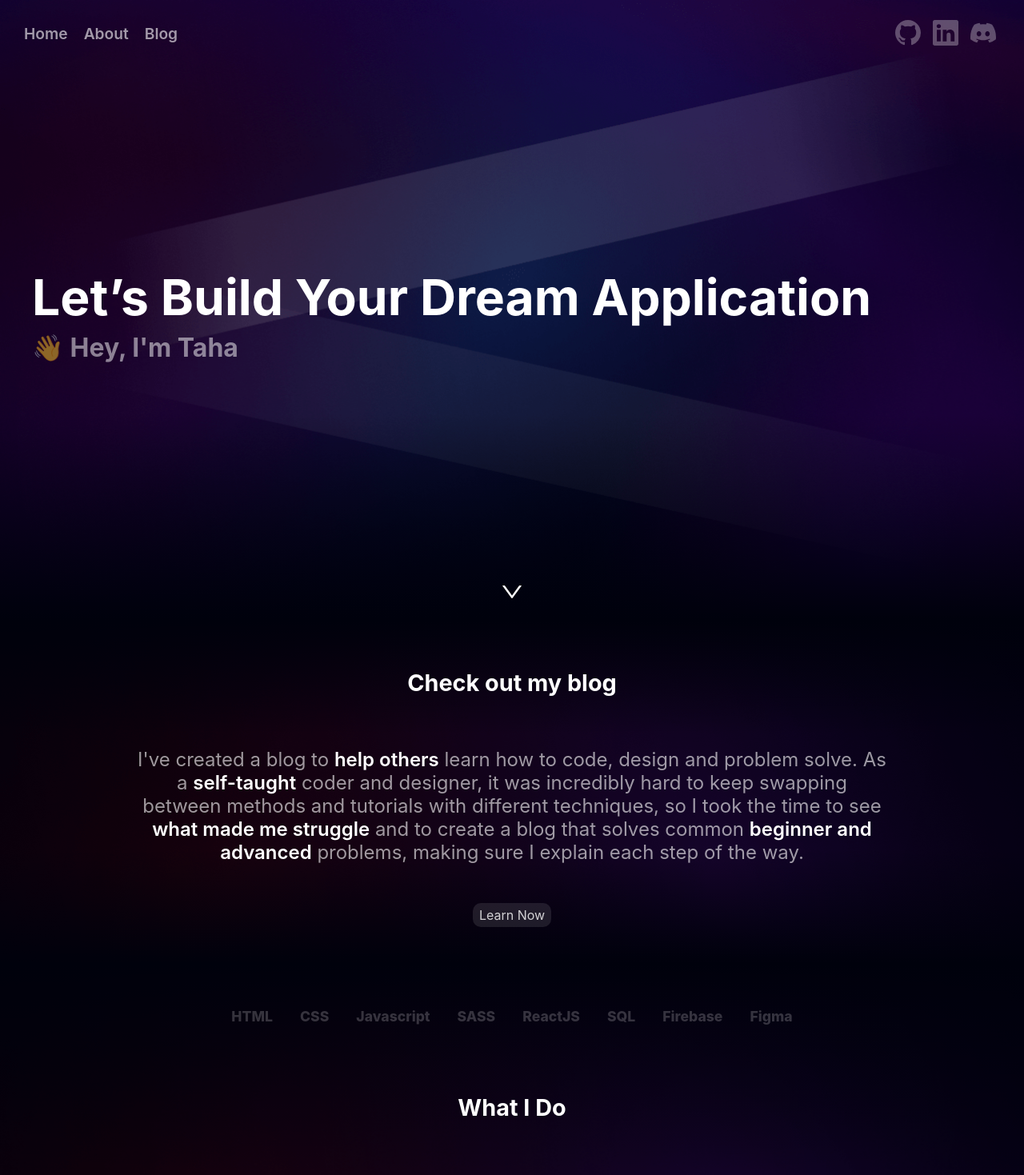
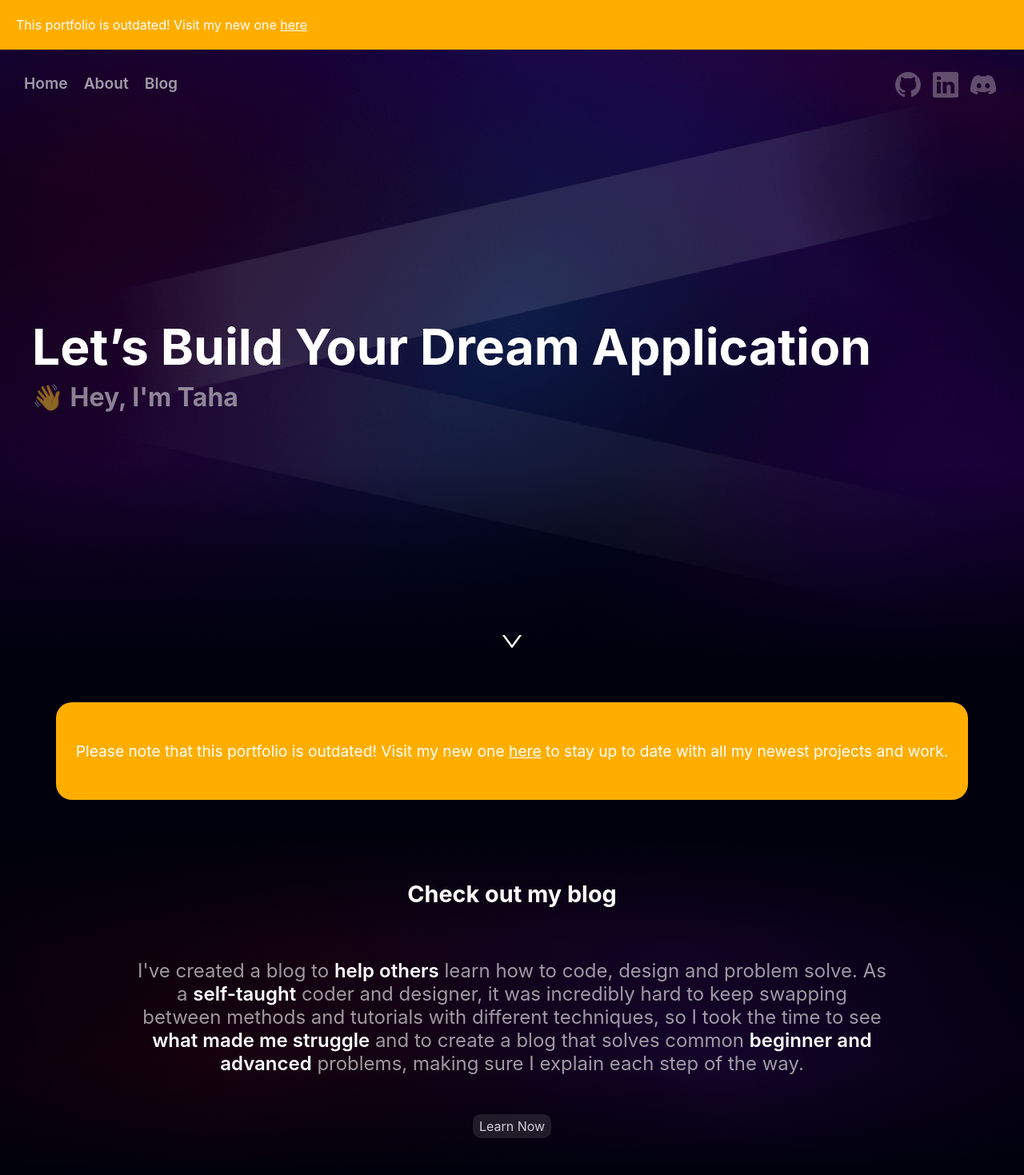
Before and after one commit to parachataha/portfolio-v1, a React (Create React App) app: page / in a window 1280 px wide. Shown: the top 1469 px of the page at 80% size. Built offline with nearby package versions, Linux system fonts and the light colour scheme.

Commit message:
Add: Outdated portfolio banners

```diff
--- a/src/App.js
+++ b/src/App.js
@@ -32,6 +32,13 @@ function App() {
           <meta name="twitter:title" content='Your Number One Front-end and back-end Developer - Taha' />
           <meta name="twitter:description" content="Hi! im Taha Paracha, I'm a front-end and back-end developer who designs beautiful websites for clients. Feel free to contact me on my LinkedIn or Discord."/>
         </Helmet>
+
+        <a href='https://tahaparacha.vercel.app/' className='outdated-portfolio'>
+          <main className='outdated-portfolio'>
+              <p> This portfolio is outdated! Visit my new one <a href='https://tahaparacha.vercel.app/'>here</a>  </p>
+          </main>
+        </a>
+
         <Routes>
           <Route path='/' Component={Home}></Route>
           <Route path='/blog' Component={Blog}></Route>
--- a/src/components/Footer.js
+++ b/src/components/Footer.js
@@ -9,7 +9,9 @@ const Footer = () => {
 
                 <div className="item">
                     <img className='logo' src={logo} alt="logo" />
-                    <p>Connect with me via Discord or LinkedIn. My Discord handle is @tahabaha. However I only accept message requests. Not friend requests.</p>
+                    <p>This portfolio is now outdated. Visit my new one <a href="https://tahaparacha.vercel.app">here</a> to stay up to date.
+                    <br/> <br/>
+                    Connect with me via Discord or LinkedIn. My Discord handle is @tahabaha. However I only accept message requests. Not friend requests.</p>
                     <div className="flex socials">
                         <a href="https://github.com/parachataha" target='_blank'> <BsGithub /> </a>
                         <a href="https://www.linkedin.com/in/tahaparacha/" target='_blank'> <BsLinkedin /> </a>
@@ -21,6 +23,7 @@ const Footer = () => {
 
                     <h3>Navigate</h3>
                     <ul>
+                        <li> <a className='link' href="https://tahaparacha.vercel.app">New Portfolio</a> </li>
                         <li> <a className='link' href="/#about">About</a> </li>
                         <li> <a className='link' href="/#projects">Projects</a> </li>
                         <li> <a className='link' href="/#contact">Contact</a> </li>
--- a/src/components/Nav.js
+++ b/src/components/Nav.js
@@ -9,7 +9,7 @@ const Nav = () => {
                 <li> <a href="/#about">About</a> </li>
                 <li> <Link to="/blog">Blog</Link> </li>
             </ul>
-            <div className="socials">
+            <div className="socials" style={{marginTop: "65px"}}>
                 <a href="https://github.com/parachataha" target='_blank'> <BsGithub /> </a>
                 <a href="https://www.linkedin.com/in/tahaparacha/" target='_blank'> <BsLinkedin /> </a>
                 <a href="https://discord.gg/aYbBrAYQyN" target='_blank'> <BsDiscord /> </a>
--- a/src/index.css
+++ b/src/index.css
@@ -11,3 +11,36 @@ code {
   font-family: source-code-pro, Menlo, Monaco, Consolas, 'Courier New',
     monospace;
 }
+
+/* Outdated portfolio */
+a.outdated-portfolio main {
+  padding-left: 20px;
+  padding: 5px 20px;
+  background-color: rgb(255, 174, 0);
+  cursor: pointer;
+}
+
+a.outdated-portfolio {
+  text-decoration: none;
+  cursor: pointer;
+  color: white;
+}
+
+.outdated-portfolio a {
+  cursor: pointer;
+  color: white;
+}
+
+section.outdated-portfolio {
+  text-align: center;
+
+}
+section.outdated-portfolio > a {
+  text-decoration: none;
+  display: block;
+  color: white;
+  background-color: rgb(255, 174, 0);
+  padding: 30px 20px;
+  border-radius: 20px;
+  font-size: 1.2em;
+}
--- a/src/pages/Home.js
+++ b/src/pages/Home.js
@@ -65,6 +65,13 @@ const Home = () => {
                     <AiOutlineDown className='center'></AiOutlineDown>
                 </div>
             </header>
+
+            <section className='outdated-portfolio'>
+                <a href='https://tahaparacha.vercel.app/'>
+                    <p> Please note that this portfolio is outdated! Visit my new one <a href='https://tahaparacha.vercel.app/'>here</a> to stay up to date with all my newest projects and work. </p>
+                </a>
+            </section>
+
             <section id="about">
                 <h2 className='reveal center'>Check out my blog</h2>
                 <p className="reveal center about-text"> I've created a blog to <b>help others</b> learn how to code, design and problem solve. As a <b>self-taught</b> coder and designer, it was incredibly hard to keep swapping between methods and tutorials with different techniques, so I took the time to see <b>what made me struggle</b> and to create a blog that solves common <b>beginner and advanced</b> problems, making sure I explain each step of the way.</p>
@@ -267,6 +274,13 @@ const Home = () => {
                         </div>
                     </div>
                 </section>
+
+                <section className='outdated-portfolio'>
+                    <a href='https://tahaparacha.vercel.app/'>
+                        <p> This portfolio is outdated! Please feel free to visit my new one <a href='https://tahaparacha.vercel.app/'>here</a> to stay up to date with all my newest projects and work. </p>
+                    </a>
+                </section>
+
             </div>
             <Footer></Footer>
         </div>
```
